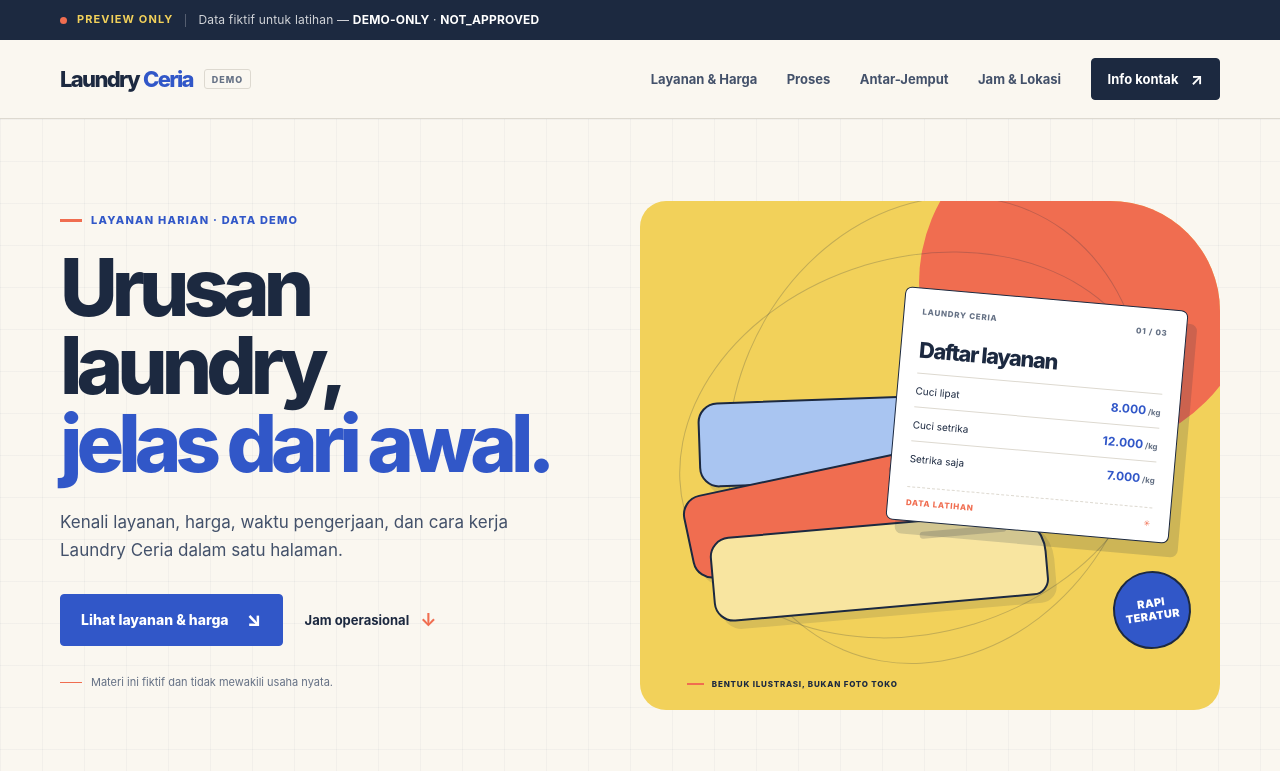
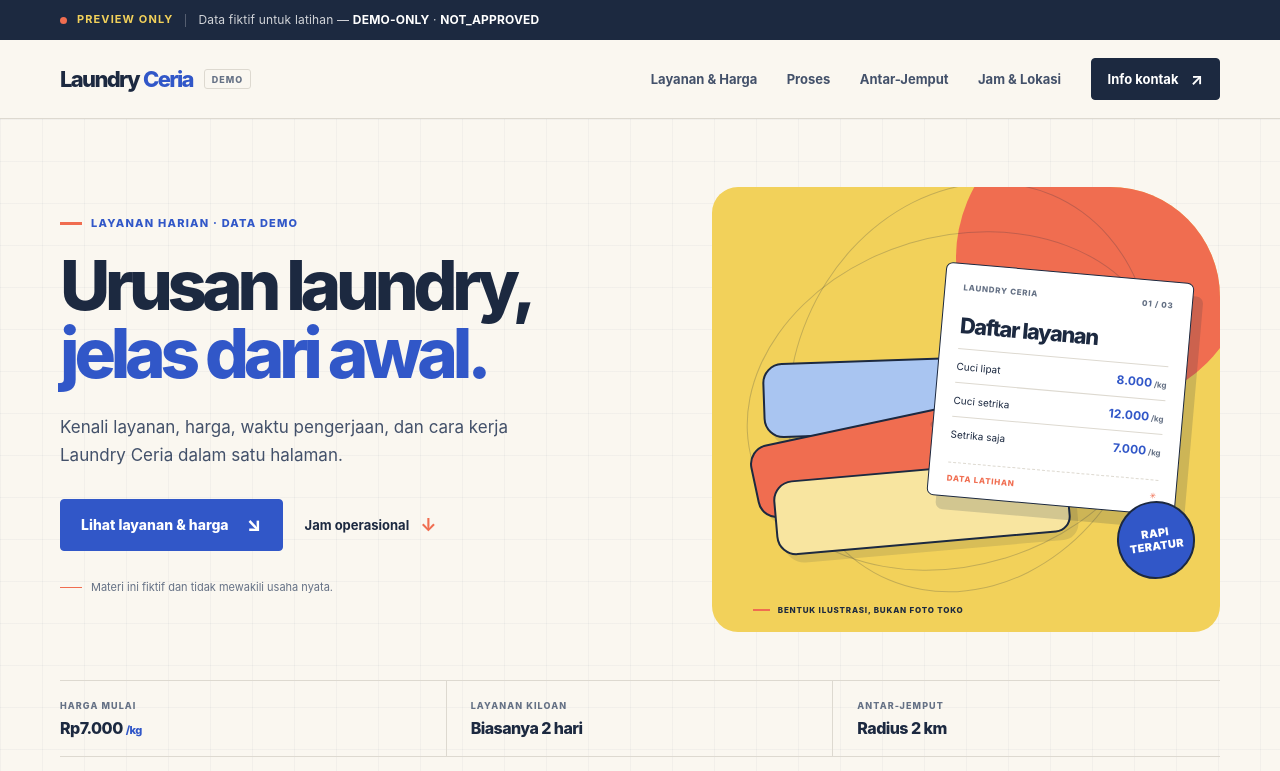
Before and after one commit to kannaryukkei/laundry-ceria-website, a React (Vite) app: page / in a window 1280 px wide. Shown: the top 771 px of the page. Built offline with nearby package versions, Linux system fonts and the light colour scheme.

Commit message:
fix(design): keep desktop hero headline on its intended lines

```diff
--- a/src/styles.css
+++ b/src/styles.css
@@ -120,8 +120,8 @@ button:focus-visible, a:focus-visible {
   background-size: 42px 42px;
 }
 .hero-grid {
-  display: grid; grid-template-columns: .93fr 1.07fr;
-  align-items: center; gap: clamp(36px, 6vw, 78px);
+  display: grid; grid-template-columns: 1.08fr .92fr;
+  align-items: center; gap: clamp(28px, 4.8vw, 56px);
 }
 .hero-copy { position: relative; z-index: 1; padding-block: 26px 34px; }
 .eyebrow, .section-label {
@@ -132,7 +132,7 @@ button:focus-visible, a:focus-visible {
 .eyebrow-mark { display: inline-block; width: 22px; height: 3px; background: var(--coral); }
 .hero h1 {
   max-width: 660px; margin: 0;
-  color: var(--ink); font-size: clamp(48px, 6.2vw, 82px);
+  color: var(--ink); font-size: clamp(48px, 5.4vw, 70px);
   font-weight: 850; line-height: .98; letter-spacing: -.075em;
 }
 .hero h1 em { color: var(--blue); font-style: normal; }
```
